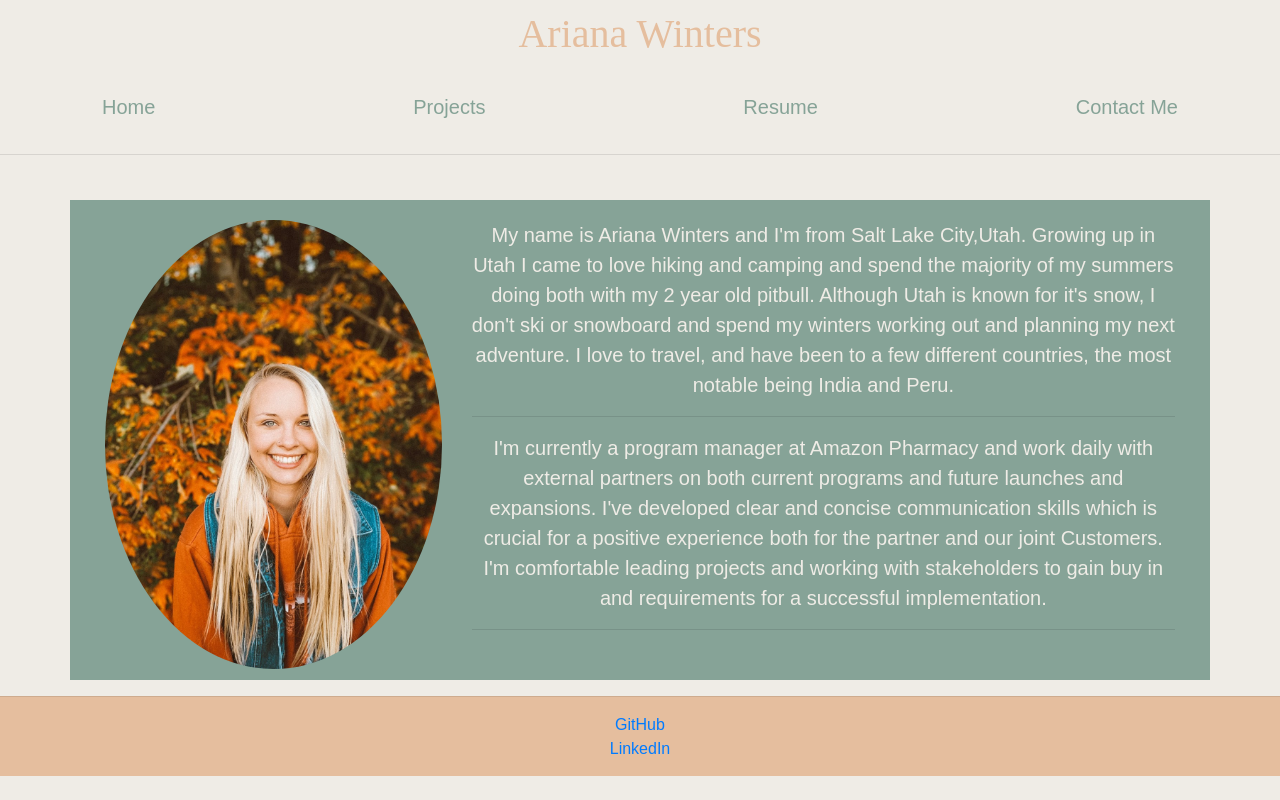
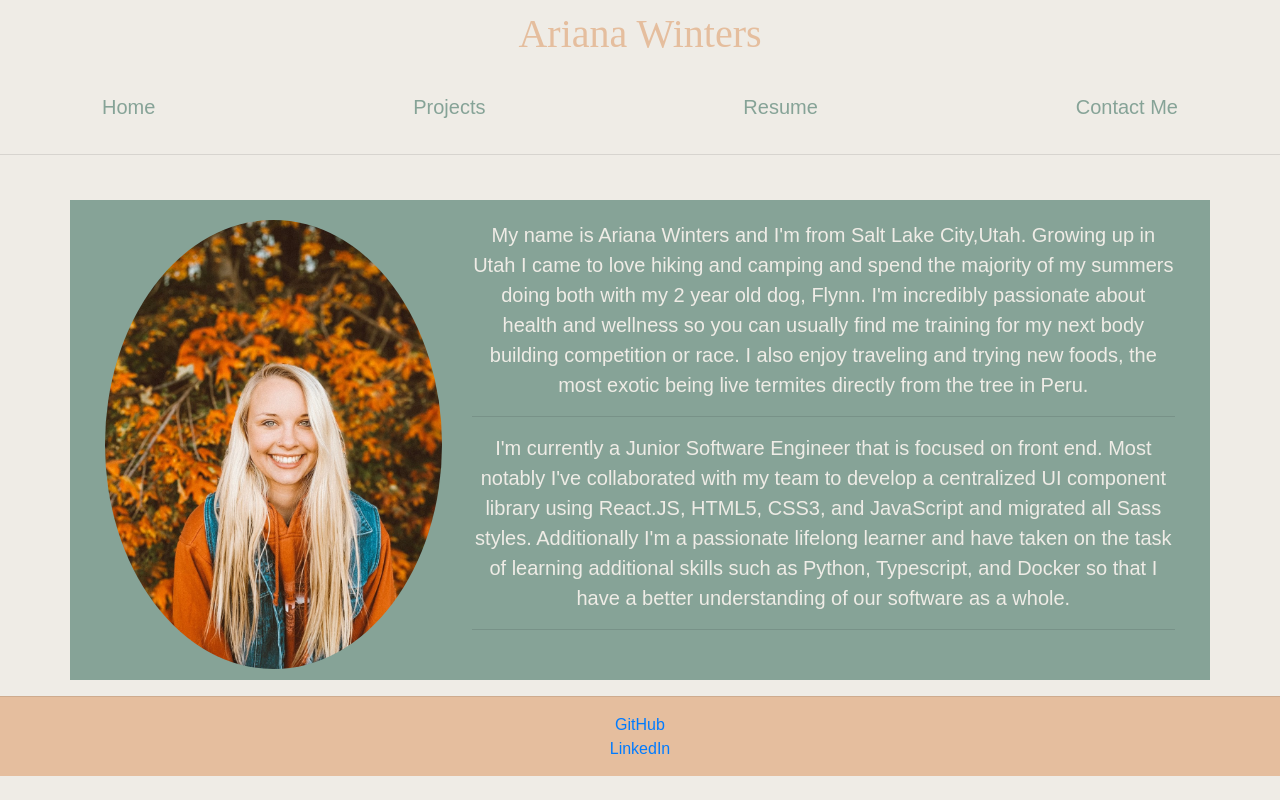
Before and after one commit to arianaw15/React-Portfolio, a React (Create React App) app: page / in a window 1280 px wide. Built offline with nearby package versions, Linux system fonts and the light colour scheme; a web font is replaced by a local one.

Commit message:
Updated bio

```diff
--- a/src/components/Home/Home.js
+++ b/src/components/Home/Home.js
@@ -12,14 +12,9 @@ function Home() {
     </Col>
     <Col xs={12} md={8}>
     My name is Ariana Winters and I'm from Salt Lake City,Utah. Growing up in Utah I came to love hiking and
-            camping and spend the majority of my summers doing both with my 2 year old pitbull. Although Utah is known
-            for it's snow, I don't ski or snowboard and spend my winters working out and planning my next adventure. I
-            love to travel, and have been to a few different countries, the most notable being India and Peru.
+            camping and spend the majority of my summers doing both with my 2 year old dog, Flynn. I'm incredibly passionate about health and wellness so you can usually find me training for my next body building competition or race. I also enjoy traveling and trying new foods, the most exotic being live termites directly from the tree in Peru.
             <hr/>
-          I'm currently a program manager at Amazon Pharmacy and work daily with external partners on both current
-            programs and future launches and expansions. I've developed clear and concise communication skills which is
-            crucial for a positive experience both for the partner and our joint Customers. I'm comfortable leading
-            projects and working with stakeholders to gain buy in and requirements for a successful implementation.
+          I'm currently a Junior Software Engineer that is focused on front end. Most notably I've collaborated with my team to develop a centralized UI component library using React.JS, HTML5, CSS3, and JavaScript and migrated all Sass styles. Additionally I'm a passionate lifelong learner and have taken on the task of learning additional skills such as Python, Typescript, and Docker so that I have a better understanding of our software as a whole.
             <hr/>
     </Col>
   </Row>
```
